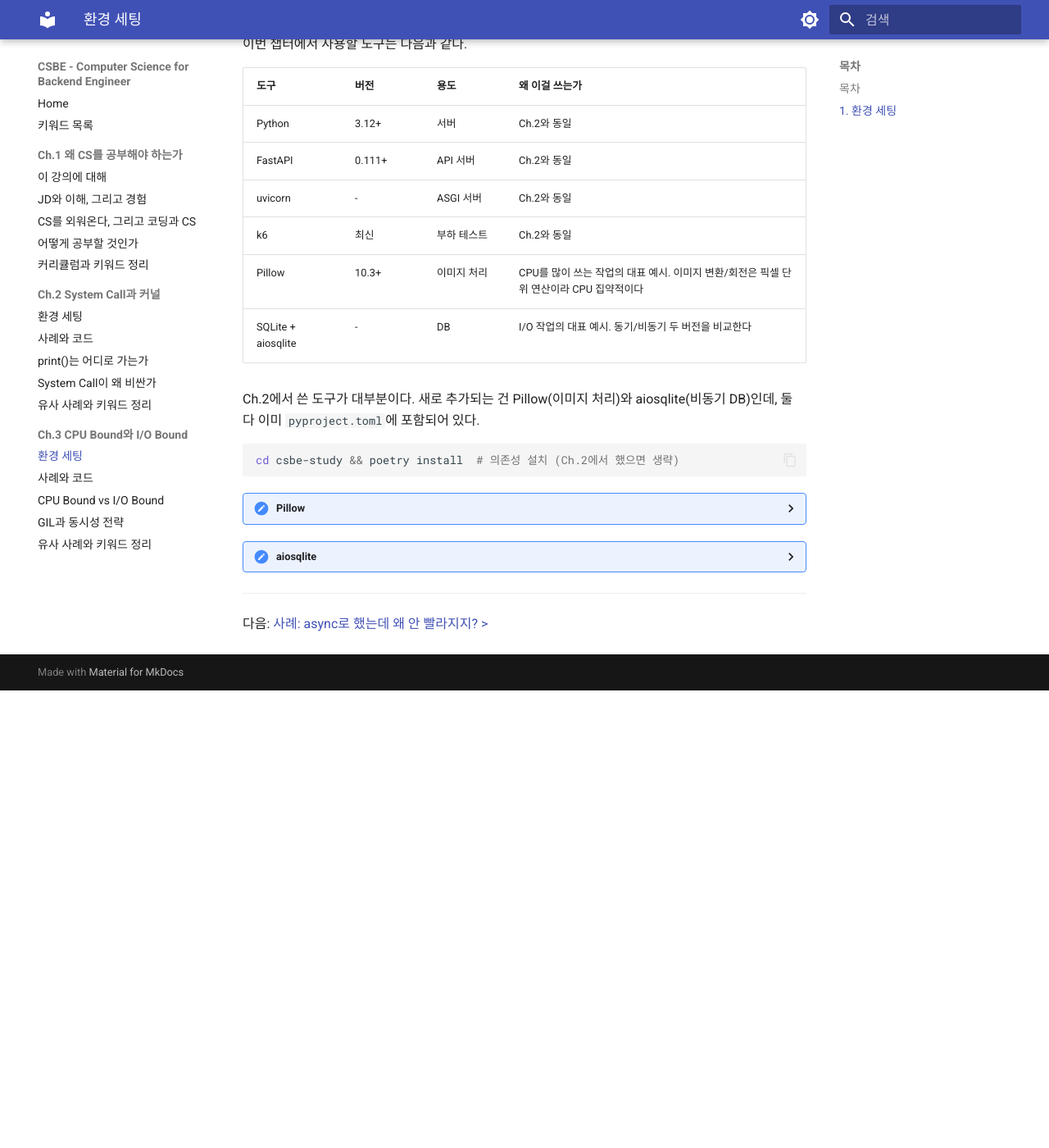
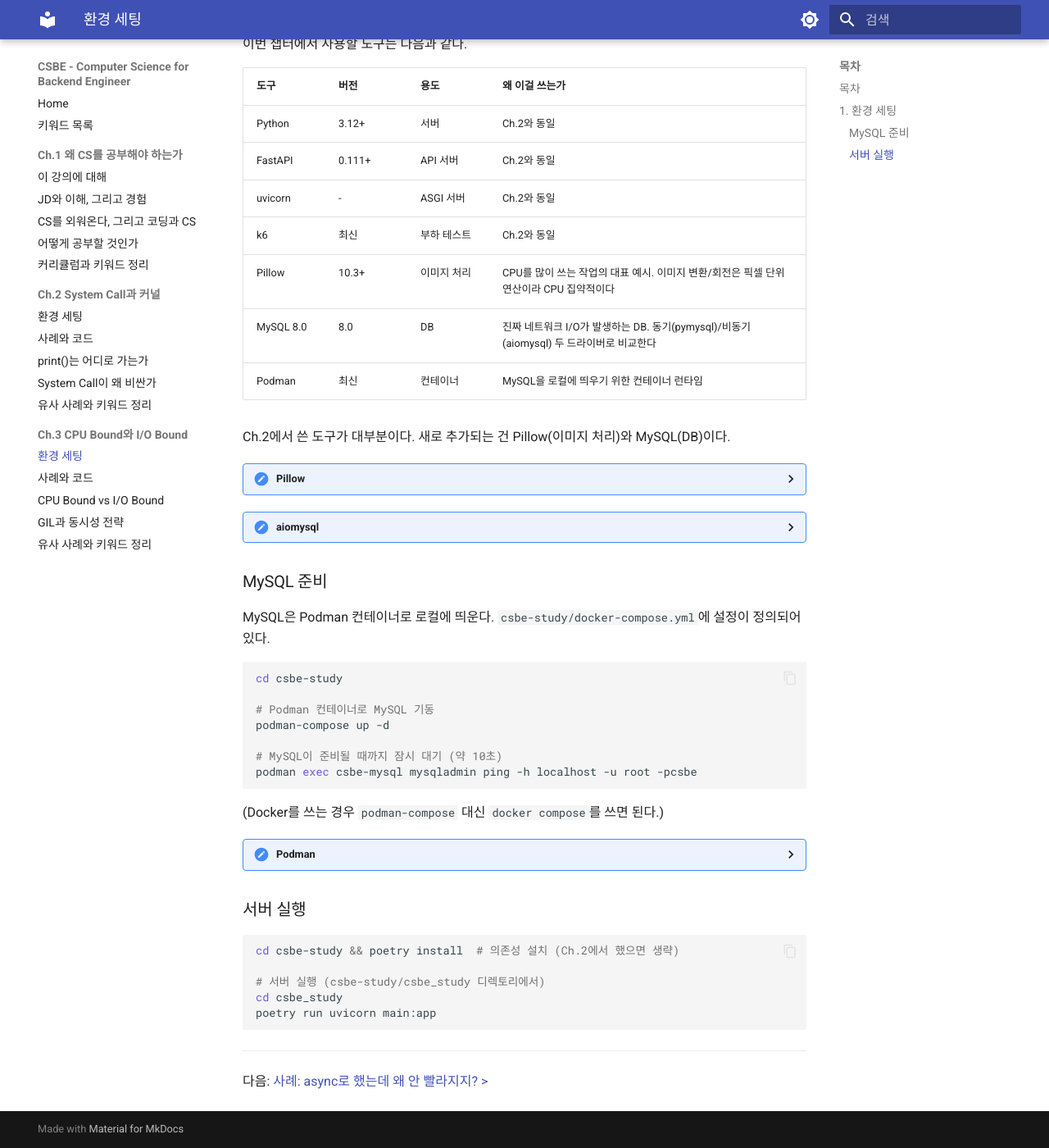
Before and after one commit to teo-jang/csbe, an MkDocs documentation site: the page built from chapters/ch03/README.md, in a window 1280 px wide and 1400 px high, scrolled down 797 px. Shown: the whole window at 82% size. Built offline with MkDocs 1.6.1 and Material for MkDocs 9.7.7, drawn with Linux system fonts in a browser that asks for light colours; before the commit the page ends 1639 px from its top, so only the background shows below that.

Commit message:
refactor: Ch.3 DB를 SQLite에서 MySQL로 전환
SQLite(pysqlite + aiosqlite)가 동시성/커넥션풀을 제대로 시연하지 못해
MySQL 8.0(pymysql + aiomysql) + Podman 컨테이너로 전면 교체.
벤치마크 재측정 및 강의 자료 수치/환경 설명 갱신.

Co-Authored-By: Claude Opus 4.6 <noreply@anthropic.com>

````diff
--- a/chapters/ch03/README.md
+++ b/chapters/ch03/README.md
@@ -33,13 +33,10 @@ Ch.2에서 `print()` 한 줄이 왜 느린지를 확인했다. System Call, 커
 | uvicorn | - | ASGI 서버 | Ch.2와 동일 |
 | k6 | 최신 | 부하 테스트 | Ch.2와 동일 |
 | Pillow | 10.3+ | 이미지 처리 | CPU를 많이 쓰는 작업의 대표 예시. 이미지 변환/회전은 픽셀 단위 연산이라 CPU 집약적이다 |
-| SQLite + aiosqlite | - | DB | I/O 작업의 대표 예시. 동기/비동기 두 버전을 비교한다 |
+| MySQL 8.0 | 8.0 | DB | 진짜 네트워크 I/O가 발생하는 DB. 동기(pymysql)/비동기(aiomysql) 두 드라이버로 비교한다 |
+| Podman | 최신 | 컨테이너 | MySQL을 로컬에 띄우기 위한 컨테이너 런타임 |
 
-Ch.2에서 쓴 도구가 대부분이다. 새로 추가되는 건 Pillow(이미지 처리)와 aiosqlite(비동기 DB)인데, 둘 다 이미 `pyproject.toml`에 포함되어 있다.
-
-```bash
-cd csbe-study && poetry install  # 의존성 설치 (Ch.2에서 했으면 생략)
-```
+Ch.2에서 쓴 도구가 대부분이다. 새로 추가되는 건 Pillow(이미지 처리)와 MySQL(DB)이다.
 
 <details>
 <summary>Pillow</summary>
@@ -50,13 +47,49 @@ Python에서 이미지를 다루는 표준 라이브러리다. 이미지 열기,
 </details>
 
 <details>
-<summary>aiosqlite</summary>
+<summary>aiomysql</summary>
 
-SQLite를 asyncio 환경에서 사용할 수 있게 해주는 라이브러리다.
-일반 SQLite는 동기 방식이라 쿼리가 끝날 때까지 기다려야 하는데, aiosqlite는 이 대기 시간 동안 다른 작업을 할 수 있게 해준다.
+MySQL을 asyncio 환경에서 사용할 수 있게 해주는 비동기 드라이버다.
+일반 pymysql은 동기 방식이라 쿼리 결과가 올 때까지 스레드가 멈추는데, aiomysql은 이 대기 시간 동안 이벤트 루프가 다른 작업을 처리할 수 있다.
 SQLAlchemy의 비동기 엔진(`create_async_engine`)과 함께 쓴다.
+MySQL은 네트워크 기반 DB라서, 쿼리 실행 시 TCP 통신이 발생한다. 이 네트워크 I/O가 async의 효과를 제대로 보여주는 포인트다.
 
 </details>
+
+### MySQL 준비
+
+MySQL은 Podman 컨테이너로 로컬에 띄운다. `csbe-study/docker-compose.yml`에 설정이 정의되어 있다.
+
+```bash
+cd csbe-study
+
+# Podman 컨테이너로 MySQL 기동
+podman-compose up -d
+
+# MySQL이 준비될 때까지 잠시 대기 (약 10초)
+podman exec csbe-mysql mysqladmin ping -h localhost -u root -pcsbe
+```
+
+(Docker를 쓰는 경우 `podman-compose` 대신 `docker compose`를 쓰면 된다.)
+
+<details>
+<summary>Podman</summary>
+
+Docker와 호환되는 컨테이너 런타임이다. Docker Desktop 없이도 컨테이너를 실행할 수 있고, rootless 모드를 기본 지원한다.
+macOS에서는 `brew install podman` 후 `podman machine init && podman machine start`로 초기 설정을 한다.
+docker-compose.yml 파일은 `podman-compose`로 그대로 사용할 수 있다.
+
+</details>
+
+### 서버 실행
+
+```bash
+cd csbe-study && poetry install  # 의존성 설치 (Ch.2에서 했으면 생략)
+
+# 서버 실행 (csbe-study/csbe_study 디렉토리에서)
+cd csbe_study
+poetry run uvicorn main:app
+```
 
 ---
 
````
Also changed, not shown: chapters/ch03/01-case.md (+10 -10 lines), chapters/ch03/02-cpu-io-bound.md (+4 -4 lines), 5 other files.
